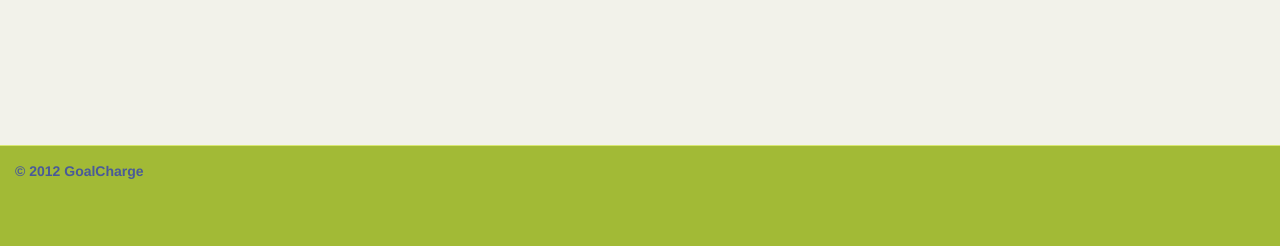
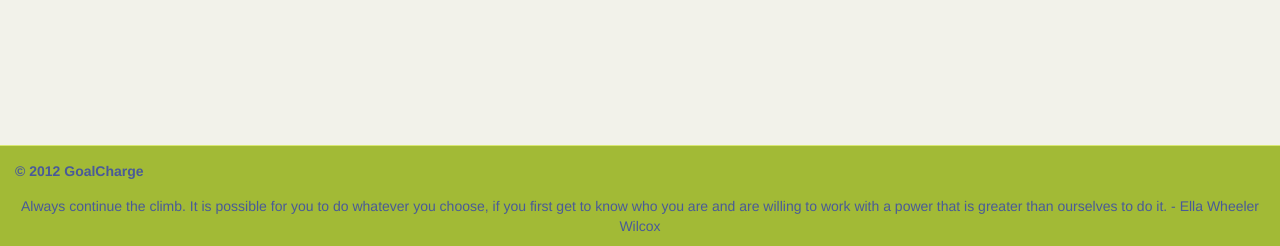
Before and after one commit to B0bby/GoalCharge, a Flask app: page / in a window 1280 px wide. Shown: the part 555-801 px from the top of the page. Run offline with Flask 2, Linux system fonts and the light colour scheme; data that the repository does not hold is empty.

Commit message:
Added random quote generator.

```diff
--- a/GoalCharge/static/css/main.css
+++ b/GoalCharge/static/css/main.css
@@ -94,3 +94,6 @@ a.well:hover {
 .goals .well a {
     color: #495a99;
 }
+#quote {
+    text-align: center;
+}
--- a/GoalCharge/templates/base.html
+++ b/GoalCharge/templates/base.html
@@ -57,6 +57,29 @@
     </div>
     <div id="footer">
       <p class="copyright">&copy; 2012 GoalCharge</p>
+      <p id="quote"></p>
     </div>
+    <script type="text/javascript">
+      function generateQuote()
+      {
+        var quotes = new Array(
+        "If you're going through hell, keep going. - Winston Churchill",
+        "Always continue the climb. It is possible for you to do whatever you choose, if you first get to know who you are and are willing to work with a power that is greater than ourselves to do it. - Ella Wheeler Wilcox",
+        "The will to win, the desire to succeed, the urge to reach your full potential... these are the keys that will unlock the door to personal excellence. - Confucius",
+        "Even if you fall on your face, you're still moving forward. - Victor Kiam",
+        "Optimism is the faith that leads to achievement. Nothing can be done without hope and confidence. - Helen Keller",
+        "Learn from the past, set vivid, detailed goals for the future, and live in the only moment of time over which you have any control: now. - Denis Waitley",
+        "If you want to succeed you should strike out on new paths, rather than travel the worn paths of accepted success. - John D. Rockefeller",
+        "Our greatest weakness lies in giving up. The most certain way to succeed is always to try just one more time. - Thomas A. Edison",
+        "The harder the conflict, the more glorious the triumph. - Thomas Paine",
+        "Setting goals is the first step in turning the invisible into the visible. - Tony Robbins"
+        );
+
+        var index = Math.floor(Math.random() * quotes.length);
+
+        return quotes[index];
+      }
+      $('#quote').text(generateQuote());
+    </script>
   </body>
 </html>
```
